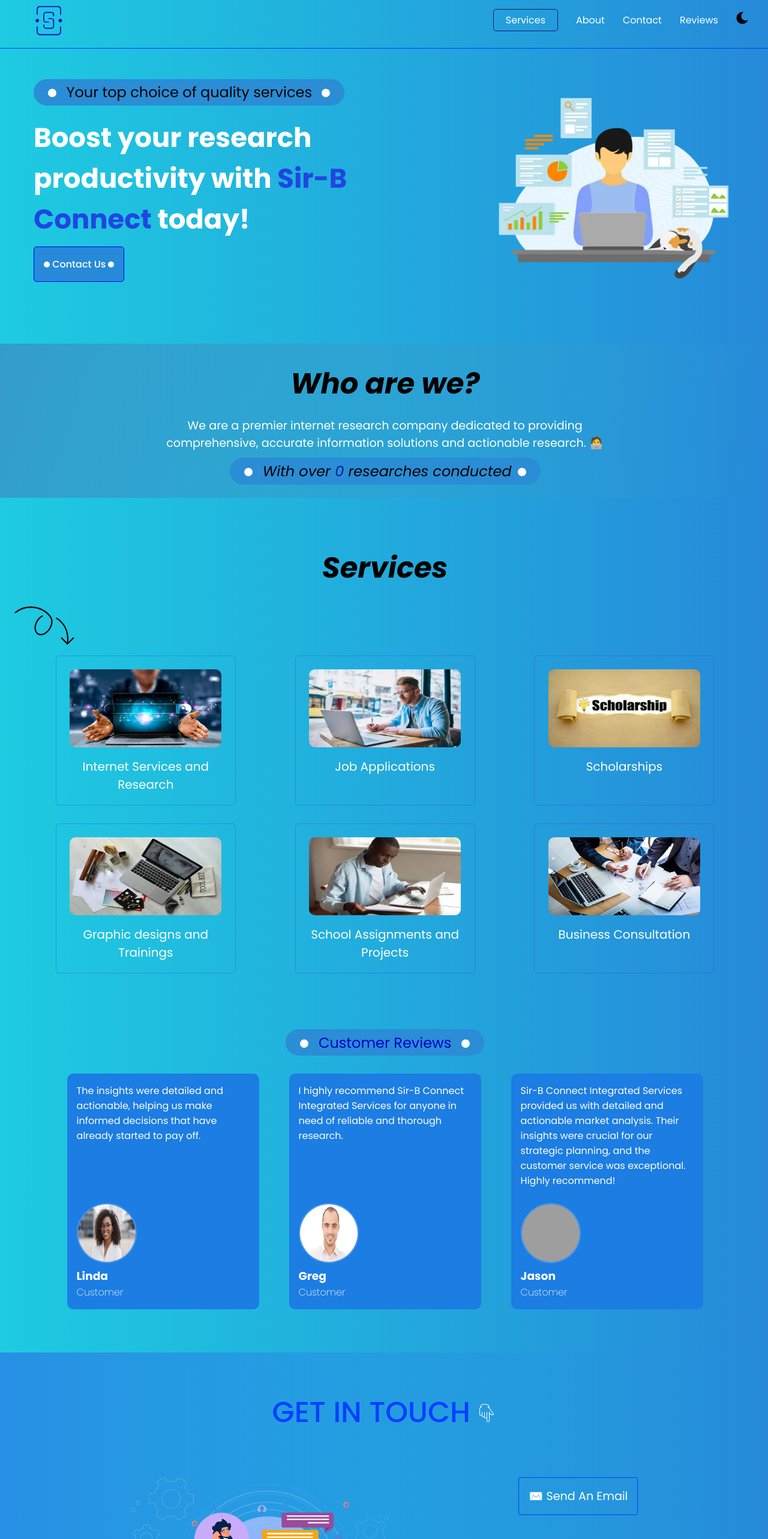
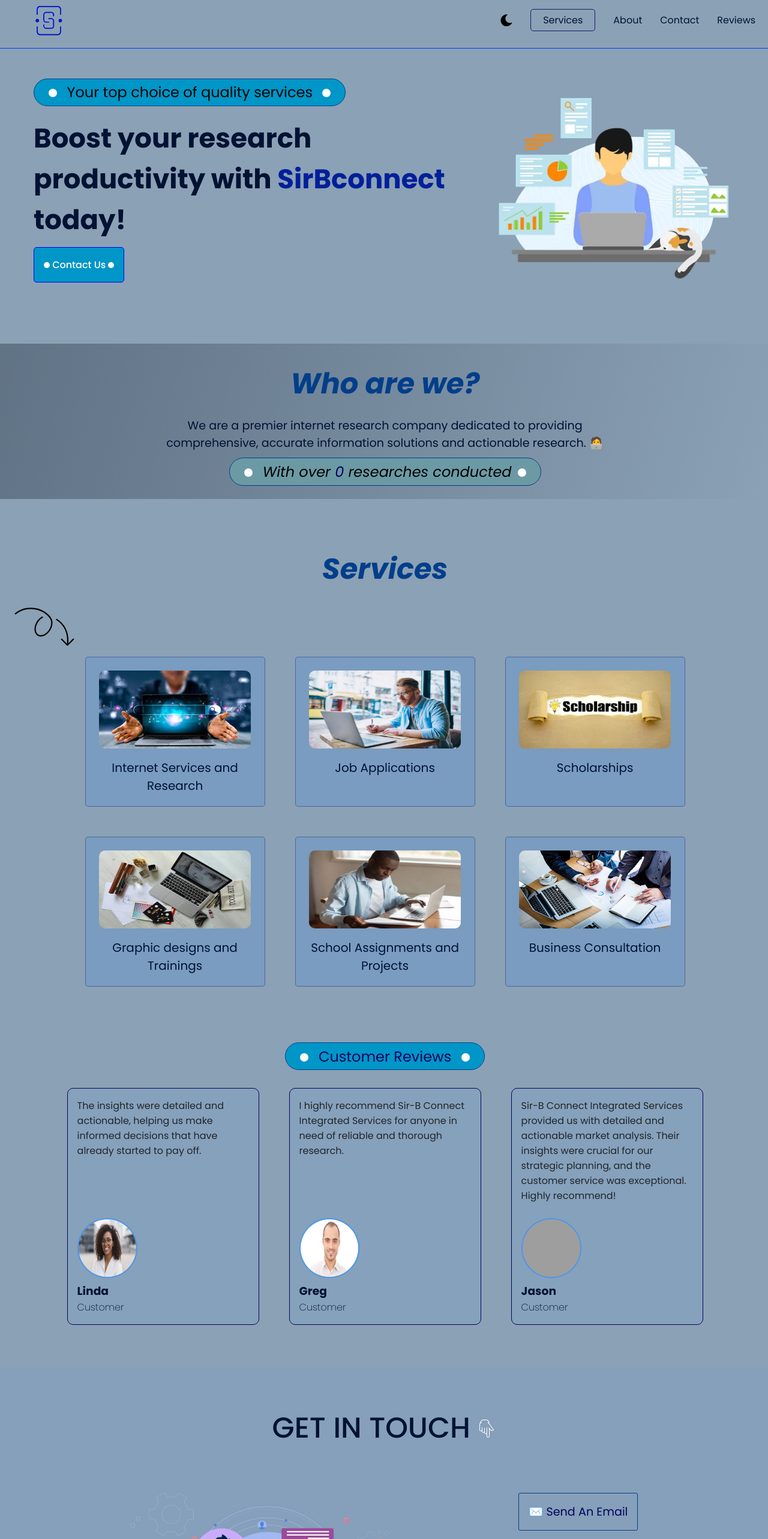
Before and after one commit to onosejoor/SirBconnect, a React (Vite) app: page / in a window 1280 px wide. Shown: the part 20-2586 px from the top of the page at 60% size. Built offline with nearby package versions, Linux system fonts and the light colour scheme; grey boxes are pictures that could not be loaded.

Commit message:
Update style and texts

```diff
--- a/src/components/sections/Header.jsx
+++ b/src/components/sections/Header.jsx
@@ -6,7 +6,7 @@ function Header() {
           <h2 className="top">  Your top choice of quality services  </h2>
           <h1 className="h1Text">
             Boost your research productivity with{" "}
-            <span className="comName">Sir-B Connect</span> today!
+            <span className="comName">SirBconnect</span> today!
           </h1>
 
           <a href="#contact"><button className="contact">  Contact Us    </button></a>
--- a/src/components/sections/Nav.jsx
+++ b/src/components/sections/Nav.jsx
@@ -39,6 +39,18 @@ function Nav({ dark, set }) {
             alt="SirB logo"
           />
         </a>
+
+        <div className="navCon">
+          <img
+            onClick={set}
+            className="theme"
+            src={
+              dark === "true"
+                ? "/images/theme/light.svg"
+                : "/images/theme/dark.svg"
+            }
+          />
+
           <svg
             xmlns="http://www.w3.org/2000/svg"
             onClick={show}
@@ -96,18 +108,8 @@ function Nav({ dark, set }) {
               text="Reviews"
               link="#reviews"
             />
-          <li className="nav">
-            <img
-              onClick={set}
-              className="theme"
-              src={
-                dark === "true"
-                  ? "/images/theme/light.svg"
-                  : "/images/theme/dark.svg"
-              }
-            />
-          </li>
           </ul>
+        </div>
       </nav>
     </>
   );
--- a/src/index.css
+++ b/src/index.css
@@ -7,8 +7,8 @@ html {
 
 body {
   transition: all 0.2s ease-in;
-  background: linear-gradient(to right, #1ecbe1, #268ad9);
-  /* background-image: url("https://www.transparenttextures.com/patterns/az-subtle.png"); */
+  background-color: #8ba1b5;
+  /*lightgray background-image: url("https://www.transparenttextures.com/patterns/az-subtle.png"); */
 }
 
 /* utility */
@@ -17,7 +17,7 @@ body {
   box-sizing: border-box;
   margin: 0;
   padding: 0%;
-  color: white;
+  color: #001233;
 }
 
 button {
@@ -31,7 +31,7 @@ button:hover {
   background-color: #0040ff;
 }
 
-#root{
+.container {
   position: relative;
   z-index: 1000;
 }
@@ -54,8 +54,9 @@ section {
 
 .top {
   text-align: left;
-  background: #2a8dd5;
+  background: #0096c7;
   border-radius: 30px;
+  border: 1px solid #023e8a;
   width: fit-content;
   padding: 0.2em 1em;
   color: rgb(0, 0, 0);
@@ -111,29 +112,36 @@ button {
 
 /* Dark Mode */
 .dark {
-  background: linear-gradient(to right, #1f1f1f, #000f1a);
+  background: linear-gradient(to right, #1f1f1f, #212529);
 
   .nav:first-child {
     border-color: white;
   }
   .nav:first-child:hover {
+    background-color: #0077b6;
     border-color: #001f9a;
   }
   .navBar {
+    border-bottom-color: white;
     background: linear-gradient(to right, #1f1f1f7b, #000f1a88);
   }
   .nav-items {
-    background-color: #000f1a;
+    background-color: #395169;
+  }
+
+  .nav-link {
+    color: #caf0f8;
   }
 
   .nav-link:hover {
-    color: #005ee3;
-    border-bottom: 2px solid blue;
+    color: white;
+    border-bottom: 2px solid #caf0f8;
   }
 
   .top {
     color: #ffffff;
     border: 1px solid white;
+    background-color: #0096c7 !important;
   }
   .top::after,
   .top::before {
@@ -143,17 +151,31 @@ button {
   .contact {
     border-color: white;
   }
+  /* Header */
+
+  .h1Text {
+    color: white !important;
+
+    .comName{
+      color: #0077B6 !important;
+    }
+  }
 
   /* About section dark mode */
 
   #about {
     background: linear-gradient(to right, #1b1b1b, transparent);
-    .about {
-      color: #b7c5ff;
+
+    .aboutText {
+      color: white;
+    }
+
+    .top {
+      background-color: #023e8a;
     }
   }
   .about {
-    color: #eeeeee;
+    color: #ade8f4;
   }
 
   /* Services */
@@ -163,6 +185,10 @@ button {
 
   .skills {
     border: 1px solid #d3d3d338;
+    background-color: #caf0f81a;
+    .skillText {
+      color: white;
+    }
   }
   .skills:hover {
     background-color: #005fe344;
@@ -173,9 +199,18 @@ button {
   .reviewCard {
     background-color: #1c7de330;
     outline: 1px solid wheat;
+
+    .reviewText {
+      color: white;
+    }
+
+    .reviewer,
+    b {
+      color: #caf0f8;
+    }
   }
   .reviewCard:hover {
-    outline-color: wheat;
+    background-color: #023e8a;
   }
 
   /* Contact */
@@ -185,18 +220,30 @@ button {
     border-top: 0.2px solid white;
   }
 
-  .contactHead{
-    color: #1c7de3;
+  .contactHead {
+    color: #0096c7;
   }
 
   .info {
     border-color: white;
+
+    .con {
+      color: #caf0f8;
+    }
   }
 
   /* Footer */
 
   #footer {
     background: linear-gradient(to left, rgb(0 0 0 / 38%), transparent);
+
+    .location {
+      color: #caf0f8;
+    }
+
+    b {
+      color: white;
+    }
 
     .footHead {
       color: #a0c9f5;
@@ -218,7 +265,6 @@ button {
   }
   @media (max-width: 900px) {
     .nav-link:hover {
-      color: #005ee3;
       border-bottom: 2px solid rgb(255, 255, 255);
     }
   }
@@ -235,9 +281,12 @@ button {
   align-items: center;
   border-bottom: 1px solid #0040ff;
 
-  /* .nav{
-    position: relative;
-  } */
+  .navCon {
+    display: flex;
+    align-items: center;
+    gap: 30px;
+  }
+
   .nav-items {
     display: flex;
     list-style: none;
@@ -265,6 +314,7 @@ button {
   }
 
   .theme {
+    cursor: pointer;
     width: 20px;
   }
 
@@ -288,10 +338,11 @@ button {
   text-decoration: none;
   transition: all 0.2s ease-in-out;
   text-transform: capitalize;
+  color: #001233;
 }
 
 .nav-link:hover {
-  color: midnightblue;
+  color: #03045E;
   border-bottom: 2px solid midnightblue;
 }
 
@@ -315,16 +366,21 @@ button {
 
   .h1Text {
     font-size: 45px;
-    color: white;
+    color: #001233;
+    /* color: black; */
     padding: 10px 0;
     /* padding-left: 1em; */
     /* font-family: "Roboto", sans-serif; */
+
+    .comName {
+      color: #001f9a;
+    }
   }
 }
 
 .contact {
   padding: 1em;
-  background: #268ad9;
+  background: #0096c7;
   border: none;
   border-radius: 5px;
   font-size: medium;
@@ -343,18 +399,18 @@ button {
   border-radius: 50%;
 }
 
-.comName {
-  color: #1f46e1;
-}
-
 /* About section */
 #about {
   text-align: center;
-  background: linear-gradient(106deg, #349ccb, transparent);
+  background: linear-gradient(106deg, hsl(210, 16%, 45%), transparent);
+
+  .top {
+    background: #6b9aa4;
+  }
 }
 .about {
   font-size: xxx-large;
-  color: rgb(0, 0, 0);
+  color: #023e8a;
   padding: 0.2em;
   font-style: italic;
   text-align: center;
@@ -366,7 +422,7 @@ button {
   margin: 1px auto;
 }
 .counter {
-  color: #001f9a;
+  color: #03045e;
 }
 
 .aboutText {
@@ -377,25 +433,24 @@ button {
 
 #skill {
   display: flex;
-  gap: 30px;
+  gap: 50px;
   flex-wrap: wrap;
-  justify-content: space-evenly;
+  justify-content: center;
 }
 
 .skills {
   width: 300px;
   border-radius: 5px;
-  background-color: transparent;
+  background-color: #799cc0;
   transition: all 0.5s ease-out;
   padding: 1%;
   min-height: 250px;
-  border: 0.5px solid #3640cb57;
+  border: 0.5px solid #03055e5b;
 }
 
 .skills:hover {
-  box-shadow: 0px 0px 7px white;
+  box-shadow: 0px 0px 5px #6c757d;
   border-color: #005ee3;
-  background-color: #2473da;
 }
 
 .skillIMG > img {
@@ -429,24 +484,28 @@ button {
 }
 
 .reviewHead {
-  color: #0000cd;
+  color: #03045e;
   margin: 0px auto 30px auto;
 }
 
 .reviewCard {
   width: 320px;
   padding: 1em;
-  background-color: #1c7de3;
+  background-color: #6ea1d52c;
   border-radius: 10px;
   display: flex;
   flex-direction: column;
   justify-content: space-between;
   transition: all 0.2s ease-in;
+  border: 1px solid #03045e;
   img {
     height: 100px;
     width: 100px;
     border-radius: 50%;
     border: 2px solid #4a97e8;
+  }
+  .reviewText {
+    color: #212529;
   }
   b {
     font-weight: 200;
@@ -457,14 +516,15 @@ button {
   text-transform: capitalize;
 }
 .reviewCard:hover {
-  outline: 1px solid black;
-  background-color: #0e6fd7;
+  /* outline: 1px solid black; */
+  box-shadow: 0px 0px 3px #023e8a;
+  background-color: #6ea1d5;
 }
 
 /* Contact Section */
 #contact {
   margin-bottom: 0;
-  background: linear-gradient(to right, #278fe4, transparent);
+  background-color: #869fba;
   padding: 1em 0 0 0;
 }
 
@@ -473,14 +533,13 @@ button {
   font-weight: 500;
   text-align: center;
   padding: 1em 0 1.5em 0;
-  color: #0040ff;
 }
 
-.touch{
+.touch {
   display: flex;
   justify-content: space-evenly;
 
-  img{
+  img {
     height: 300px;
   }
 }
@@ -497,23 +556,22 @@ button {
 .info {
   padding: 1em;
   transition: all 0.2s ease-in;
-  border: 1px solid #0040ff;
+  border: 1px solid #023e8a;
   border-radius: 3px;
 
-  img{
+  img {
     height: 20px;
   }
 }
 
-.info:last-child{
+.info:last-child {
   margin-bottom: 20px;
 }
 
 .info:hover {
-  background-color: #1e71e1;
-  .con {
-    border-bottom: 2px solid mediumblue;
-    /* color: rgb(46, 61, 225); */
+  background-color: #00b4d8;
+  .con::before {
+    width: 100%;
   }
 }
 
@@ -524,20 +582,35 @@ button {
   gap: 10px;
   font-size: larger;
   align-items: center;
+  position: relative;
+  color: #03045e;
 }
+.con::before {
+  position: absolute;
+  height: 1.5px;
+  width: 0%;
+  content: "";
+  background-color: #023e8a;
+  left: 0;
+  bottom: 0px;
+  border-radius: 30px;
+  transform: translateX(0);
+  transition: width 0.2s linear;
+}
+
 .con:hover {
-  color: #0000cd;
-  border-bottom: 2px solid #0000cd;
+  color: #023e8a;
+
   /* color: rgb(255, 255, 255); */
 }
 
 /* Footer */
 
 #footer {
-  background: linear-gradient(to left, rgb(16, 117, 157), transparent);
+  background: linear-gradient(to left, #88a6c4, transparent);
   margin: 0;
   /* background: linear-gradient(to left, #278fe4, transparent); */
-  border-top: 1px solid #ffffff;
+  border-top: 1px solid #023e8a;
   right: 0;
 }
 
@@ -590,7 +663,7 @@ button {
 
 .footHead {
   font-size: larger;
-  color: #001f9a;
+  color: #03045e;
 }
 
 #svg-container {
@@ -603,7 +676,7 @@ button {
 }
 
 .location {
-  color: rgb(240, 240, 240);
+  color: #001233;
 }
 
 /* @media(min-width: 1001px){
@@ -622,6 +695,11 @@ button {
 
 @media (max-width: 800px) {
   /* nav bar */
+
+  .navCon {
+    display: flex;
+    gap: 30px;
+  }
 
   .nav-items {
     border-top: 1px solid #0040ff;
@@ -711,7 +789,7 @@ button {
   }
 
   /* Contact */
-  img[src="/images/customer.png"]{
+  img[src="/images/customer.png"] {
     height: 300px;
     width: 400px;
   }
@@ -758,17 +836,15 @@ button {
       margin-bottom: 10px;
     }
   }
-    section{
+  section {
     right: 0 !important;
   }
 
-
-  .touch{
+  .touch {
     flex-direction: column;
     gap: 30px;
 
-    img[src="/images/customer.png"]{
-
+    img[src="/images/customer.png"] {
       margin: 1px auto;
     }
   }
@@ -785,7 +861,7 @@ button {
   .navBar {
     position: sticky;
     top: 0;
-    background-color: #1ecae171;
+    background-color: #9ab0c7cb;
     padding-top: 1em;
   }
 
@@ -860,7 +936,6 @@ button {
     }
   }
 
-
   .footer {
     grid-template-columns: 1fr;
 
@@ -877,17 +952,14 @@ button {
     width: 250px;
   }
 
-
-  .contactHead{
+  .contactHead {
     font-size: xx-large;
   }
 
-  img[src="/images/customer.png"]{
+  img[src="/images/customer.png"] {
     height: 300px;
     width: 350px;
   }
-
-
 
   .top {
     /* font-size: 5px; */
```
Also changed, not shown: public/images/header.jpg (added). Lines whose indentation alone changed are shown as unchanged.
